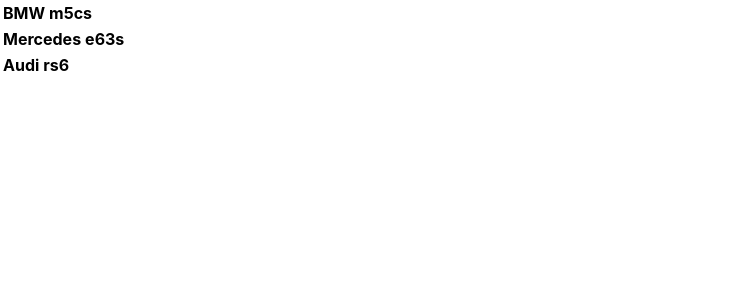
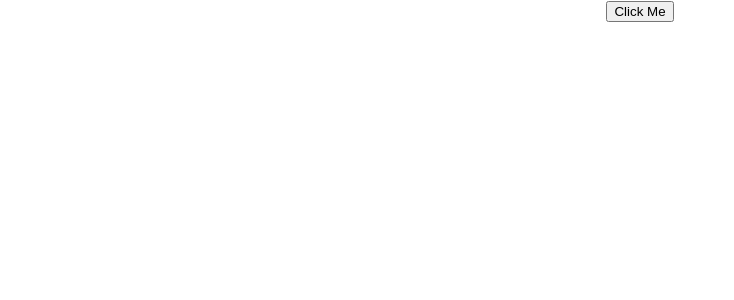
Before and after one commit to regggulus/Microtask_project, a React (Create React App) app: page / in a window 1280 px wide. Shown: the top 300 px of the page, without its empty margins (0-734 px from the left). Built offline with nearby package versions, Linux system fonts and the light colour scheme.

Commit message:
New component MyButton.tsx

```diff
--- a/src/App.tsx
+++ b/src/App.tsx
@@ -3,13 +3,15 @@
 import {Site} from "./HW_monday/site/SIte";
 import {StudentsArr} from "./HW_monday/students/StudentsArr";
 import {Cars} from "./HW_monday/cars/Cars";
+import {MyButton} from "./HW_monday/button/MyButton";
 
 function App() {
   return (
     <div className="App">
     {/*<Site/>*/}
     {/*  <StudentsArr/>*/}
-        <Cars/>
+    {/*    <Cars/>*/}
+      <MyButton/>
     </div>
   );
 }
--- /dev/null
+++ b/src/HW_monday/button/MyButton.tsx
@@ -0,0 +1,13 @@
+import React, {MouseEvent} from "react";
+
+
+export function MyButton() {
+    const buttonClick = (event: MouseEvent<HTMLButtonElement>) => {
+        console.log("Hi")
+    }
+    return (
+        <div>
+            <button onClick={buttonClick}>Click Me</button>
+        </div>
+    )
+}
```
